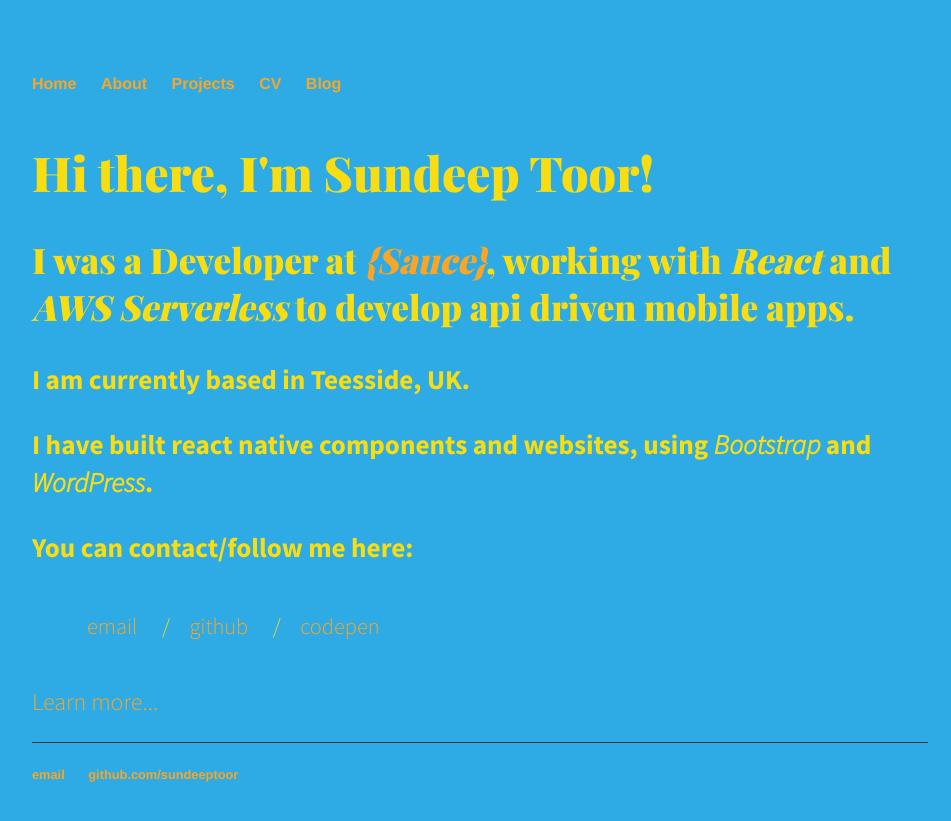
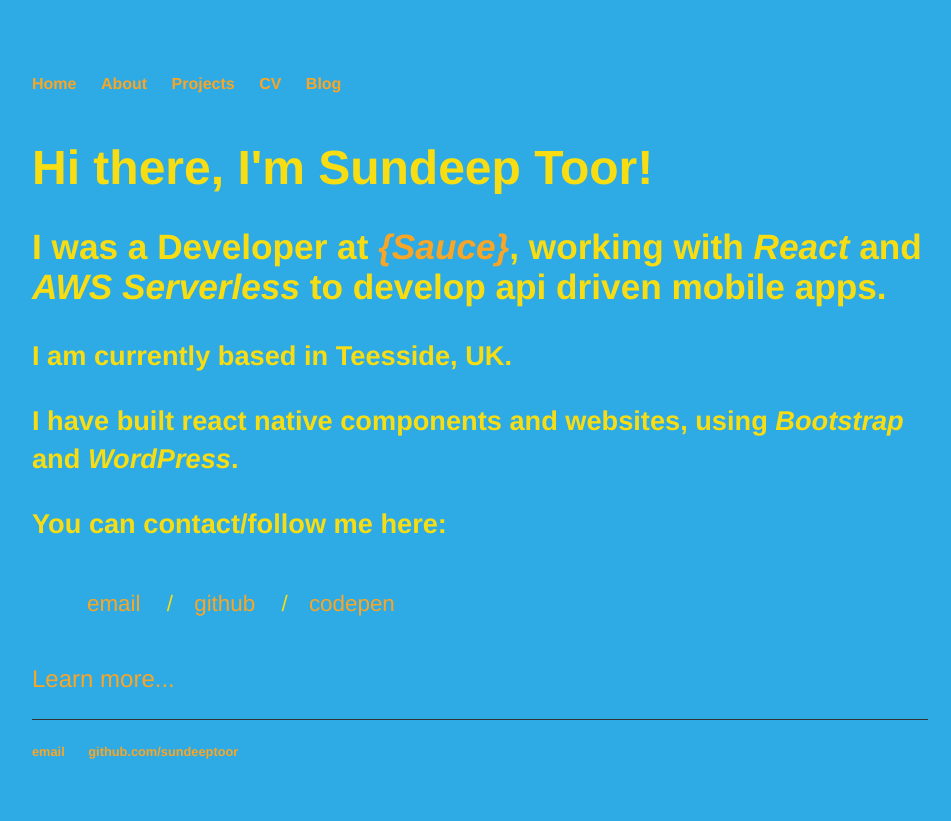
Before and after one commit to SundeepToor/sundeeptoor.github.io, a Jekyll site: the page built from index.html, in a window 1280 px wide. Shown: the top 821 px of the page, without its empty margins (160-1111 px from the left). Built offline with Jekyll 4.4.1, drawn with Linux system fonts in a browser that asks for light colours.

Commit message:
Update main.css

```diff
--- a/css/main.css
+++ b/css/main.css
@@ -1,10 +1,9 @@
-@import url(https://fonts.googleapis.com/css?family=Playfair+Display:900|Source+Sans+Pro:300,300italic,700);
 body {
     margin: 60px auto;
     width: 70%;
     background-color: #2eabe5;
     color: #f8dd13;
-    font-family: 'Source Sans Pro', sans-serif;
+    font-family:'Helvetica', 'Arial', 'Sans-Serif';
 }
 
 nav ul, footer ul {
@@ -43,12 +42,12 @@
 }
 h1 {
     font-size: 3em;
-    font-family: 'Playfair Display', serif;
+    font-family:'Helvetica', 'Arial', 'Sans-Serif';
     color: #f8dd13;
 }
 h2{
     font-size: 2.2em;
-    font-family: 'Playfair Display', serif;
+    font-family:'Helvetica', 'Arial', 'Sans-Serif';
     color: #f8dd13;
 }
 h3{
@@ -89,7 +88,7 @@
   text-align: right;
   padding-right: 20px;
   line-height: 40px;
-  color: white;
+  color: 'white';
   background-color: #ff0080;
 }
 
```
